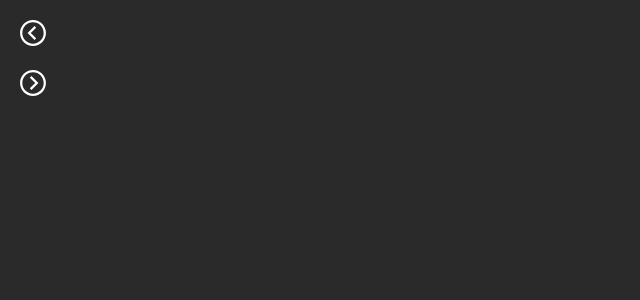
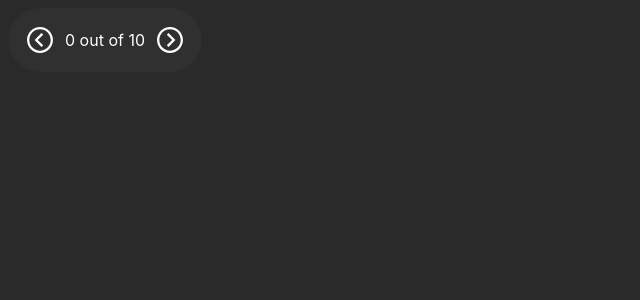
Before and after one commit to kimsseTheWolf/aplang_website, a Vue app: page / in a window 1280 px wide. Shown: the top 300 px of the page, without its empty margins (0-640 px from the left). Built offline with nearby package versions, Linux system fonts and the light colour scheme.

Commit message:
Create basic navigation bar layout

```diff
--- /dev/null
+++ b/src/components/NavigationBar.vue
@@ -0,0 +1,63 @@
+<script setup>
+import RoundButton from './RoundButton.vue';
+
+const props = defineProps({
+    length: {
+        type: Number,
+        required: true,
+    },
+});
+
+const currModel = defineModel("currentPage", {
+    type: Number,
+    default: 0,
+    required: true,
+});
+
+const emit = defineEmits(['update:currentPage']);
+
+function handleNextPage() {
+    console.log("next", currModel.value < props.length - 1)
+    if (currModel.value < props.length - 1) {
+        currModel.value++;
+    }
+}
+
+function handlePrevPage() {
+    console.log("prev", currModel.value > 0)
+    if (currModel.value > 0) {
+        currModel.value--;
+    }
+}
+</script>
+<template>
+    <div class="nav-bar-container">
+        <RoundButton @click="handlePrevPage">
+            <template #icon>
+                <img src="@/components/icons/left-btn.svg" />
+            </template>
+        </RoundButton>
+        <div>{{ currModel }} out of {{ length }}</div>
+        <RoundButton @click="handleNextPage">
+            <template #icon>
+                <img src="@/components/icons/right-btn.svg" />
+            </template>
+        </RoundButton>
+    </div>
+</template>
+<style scoped>
+.nav-bar-container {
+    display: flex;
+    flex-direction: row;
+    align-items: center;
+    justify-content: center;
+    width: fit-content;
+    height: fit-content;
+    padding: 7px;
+    border-radius: 50px;
+    background-color: rgba(50, 50, 50, 0.85);
+    color: white;
+    backdrop-filter: blur(10px);
+    -webkit-backdrop-filter: blur(10px);
+}
+</style>
--- a/src/views/PresentationView.vue
+++ b/src/views/PresentationView.vue
@@ -1,18 +1,11 @@
 <script setup>
-import LeftArrow from '@/components/icons/LeftArrow.vue';
-import RoundButton from '@/components/RoundButton.vue'
+import NavigationBar from '@/components/NavigationBar.vue';
+import { ref } from 'vue';
+
+const cp = ref(0);
 </script>
 <template>
-    <RoundButton>
-        <template #icon>
-            <img src="@/components/icons/left-btn.svg"/>
-        </template>
-    </RoundButton>
-    <RoundButton>
-        <template #icon>
-            <img src="@/components/icons/right-btn.svg"/>
-        </template>
-    </RoundButton>
+    <NavigationBar :length="10" v-model:currentPage="cp"/>
 </template>
 <style scoped>
 </style>
```
